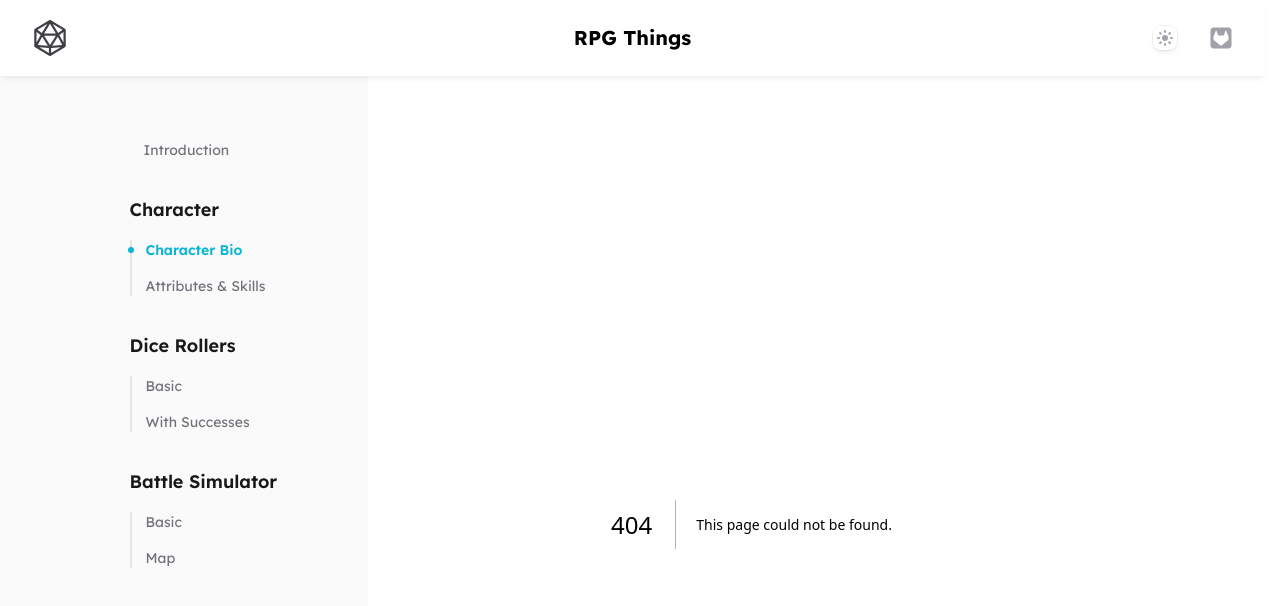
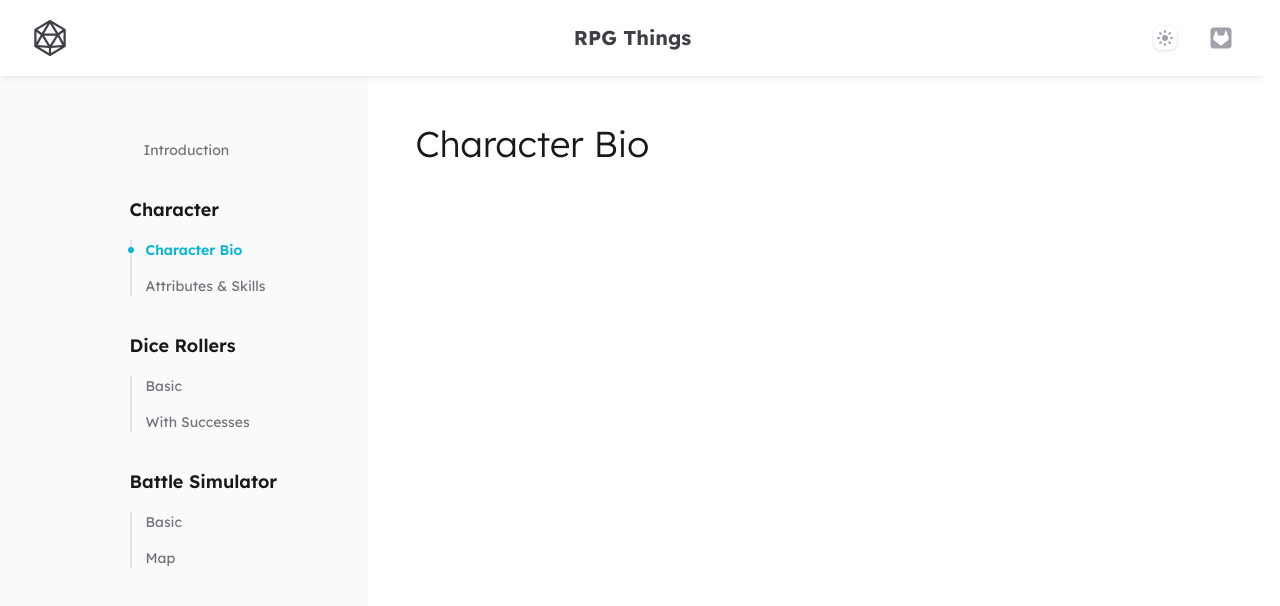
Before and after one commit to starbornone/rpg-things, a Next.js app: page /character in a window 1280 px wide. Before the commit this address had no page. Shown: the top 606 px of the page. Built offline with nearby package versions, Linux system fonts and the light colour scheme.

Commit message:
Simplified CharacterPage for now

```diff
--- /dev/null
+++ b/src/app/character/CharacterPage.tsx
@@ -0,0 +1,9 @@
+import { PageHeading } from '@/components';
+
+export default function CharacterPage() {
+  return (
+    <div className="flex flex-col gap-8">
+      <PageHeading>Character Bio</PageHeading>
+    </div>
+  );
+}
--- /dev/null
+++ b/src/app/character/page.tsx
@@ -0,0 +1,11 @@
+import { Metadata } from 'next';
+import CharacterPage from './CharacterPage';
+
+export const metadata: Metadata = {
+  title: 'Character Bio',
+  description: '',
+};
+
+export default function Page() {
+  return <CharacterPage />;
+}
```
Also changed, not shown: src/app/character/_forms/index.ts (added).
